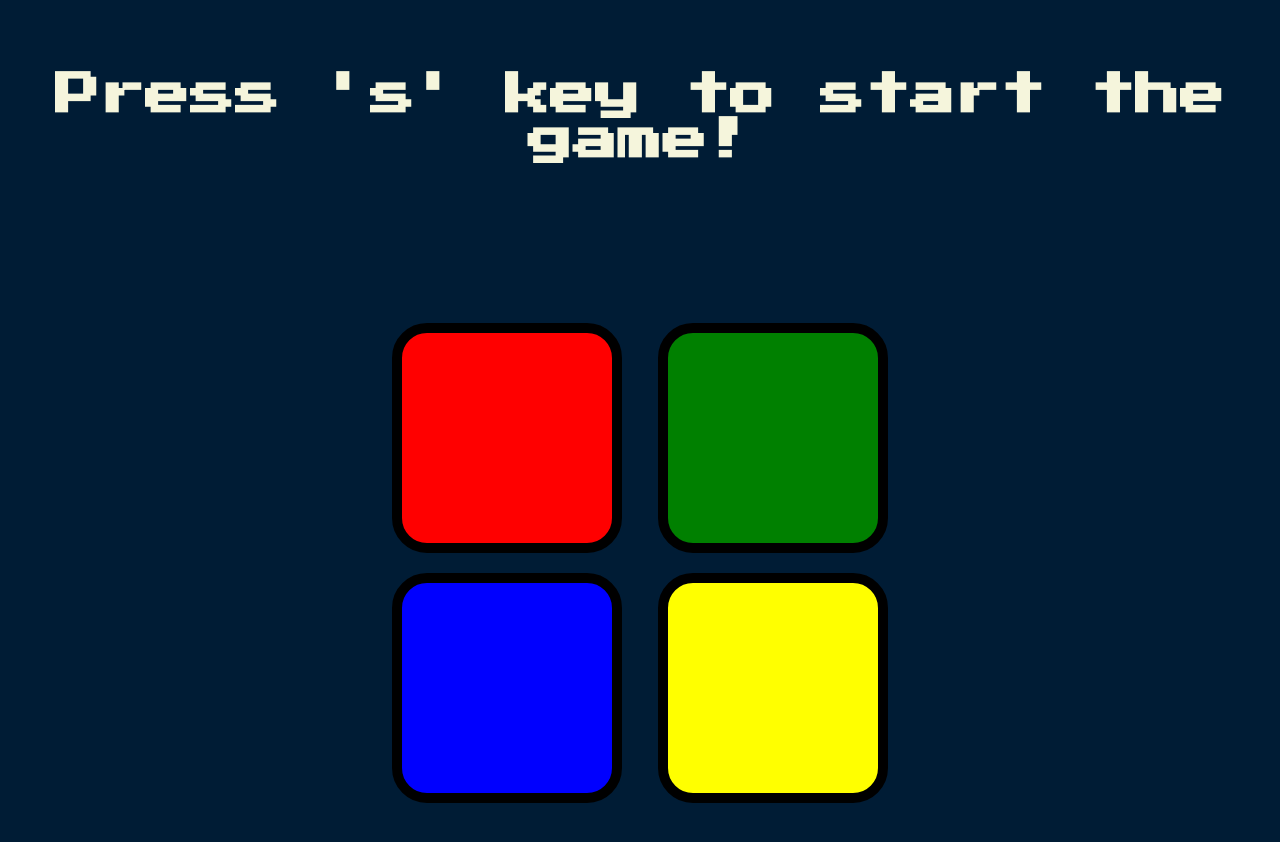
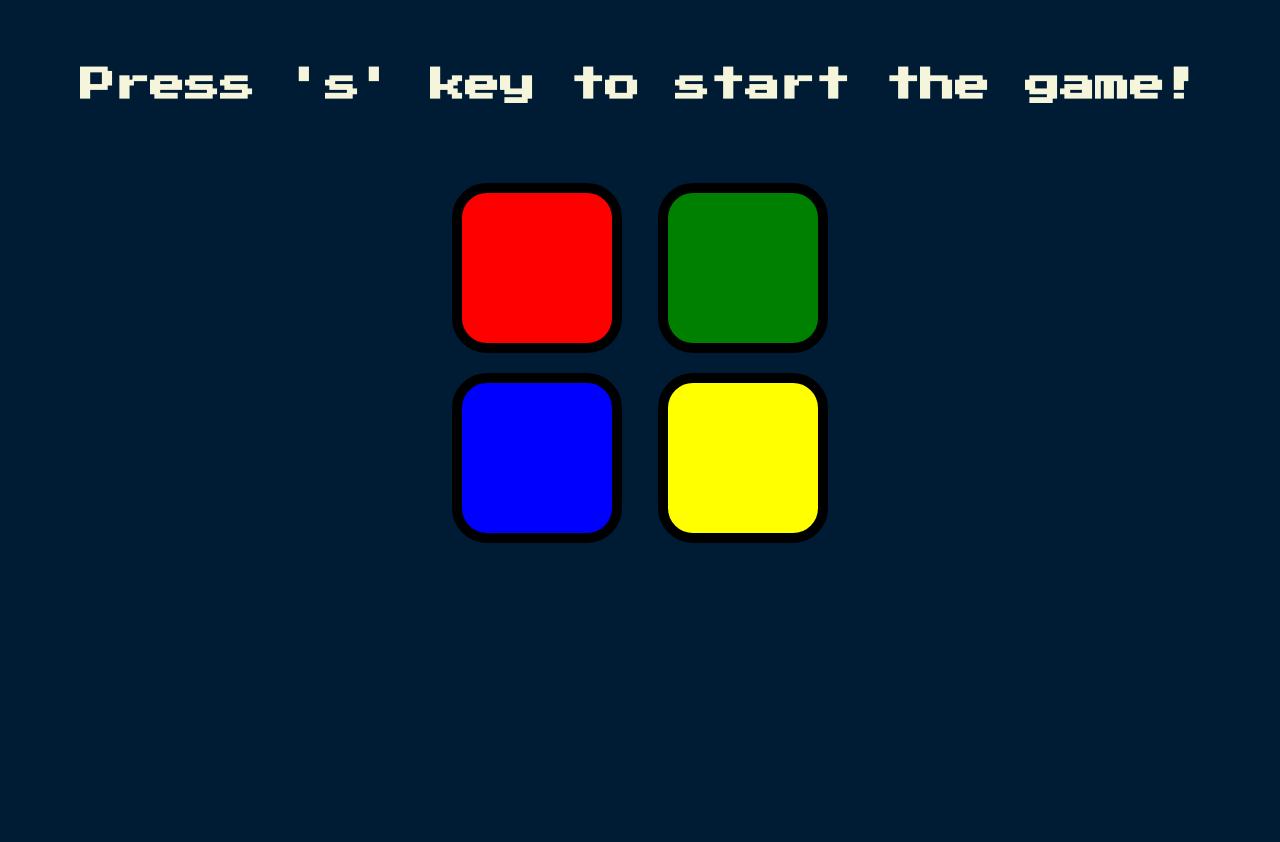
Before and after one commit to anjojo/SimonSays, a plain HTML site: page index.html in a window 1280 px wide. After the commit the page ends 800 px from the top, so only its background shows below. Drawn offline with nearby package versions, Linux system fonts and the light colour scheme.

Commit message:
commitee

```diff
--- a/styles.css
+++ b/styles.css
@@ -9,19 +9,19 @@ body {
 }
 
 h1 {
-    margin-top: 35px;
-    font-size: 45px;
+    margin-top: 30px;
+    font-size: 35px;
     color: beige;
 }
 
 .box-container {
-    margin-top: 150px;
+    margin-top: 70px;
 }
 
 .box-choice {
     border-radius: 35px;
-    width: 230px;
-    height: 230px;
+    width: 170px;
+    height: 170px;
     border: 10px solid black;
     margin: 10px;
 }
```
